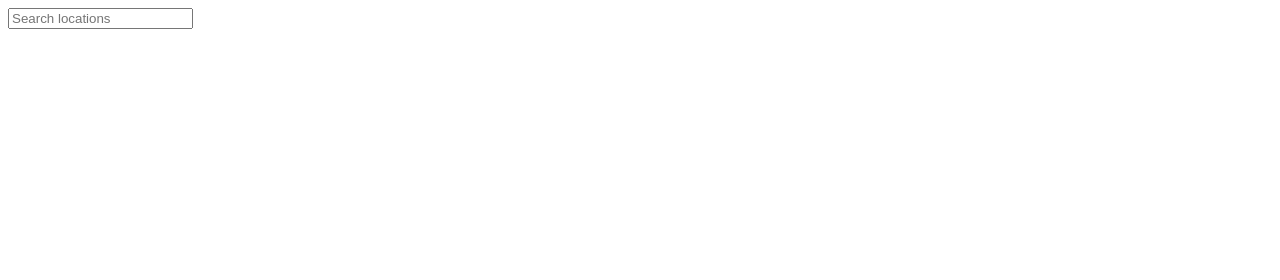
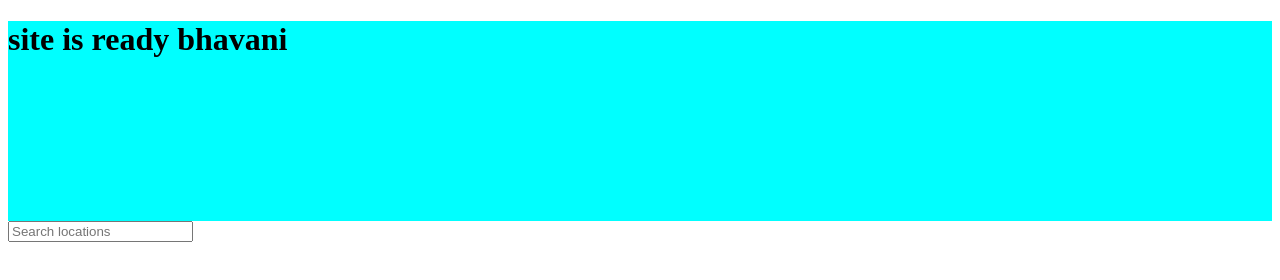
Before and after one commit to bhavanithyagaraju/BhavaniHtml, a plain HTML site: page index.html in a window 1280 px wide. Drawn offline with Linux system fonts and the light colour scheme.

Commit message:
site reay checking

```diff
--- a/index.html
+++ b/index.html
@@ -7,6 +7,9 @@
     <title>Document</title>
 </head>
 <body>
+  <div style="background-color: aqua;width: 100%;height: 200px;">
+    <h1>site is ready bhavani</h1>
+  </div>
     <div class="autocomplete-container">
         <input
           type="text"
```
